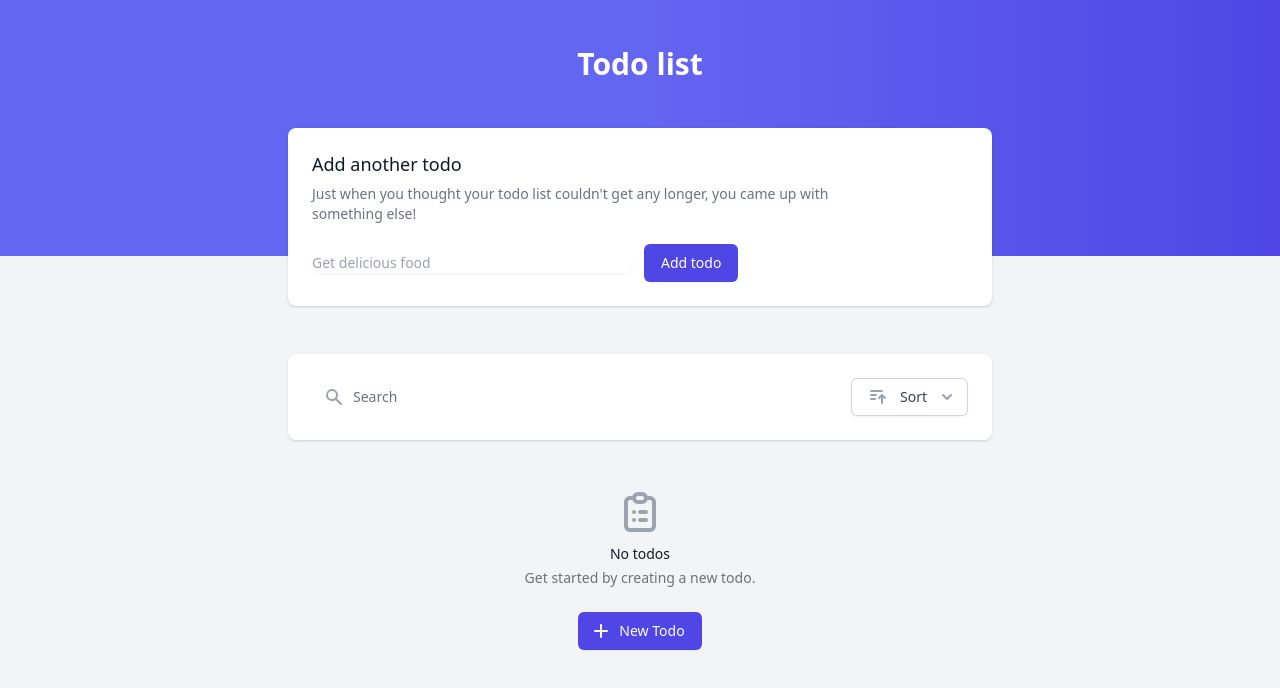
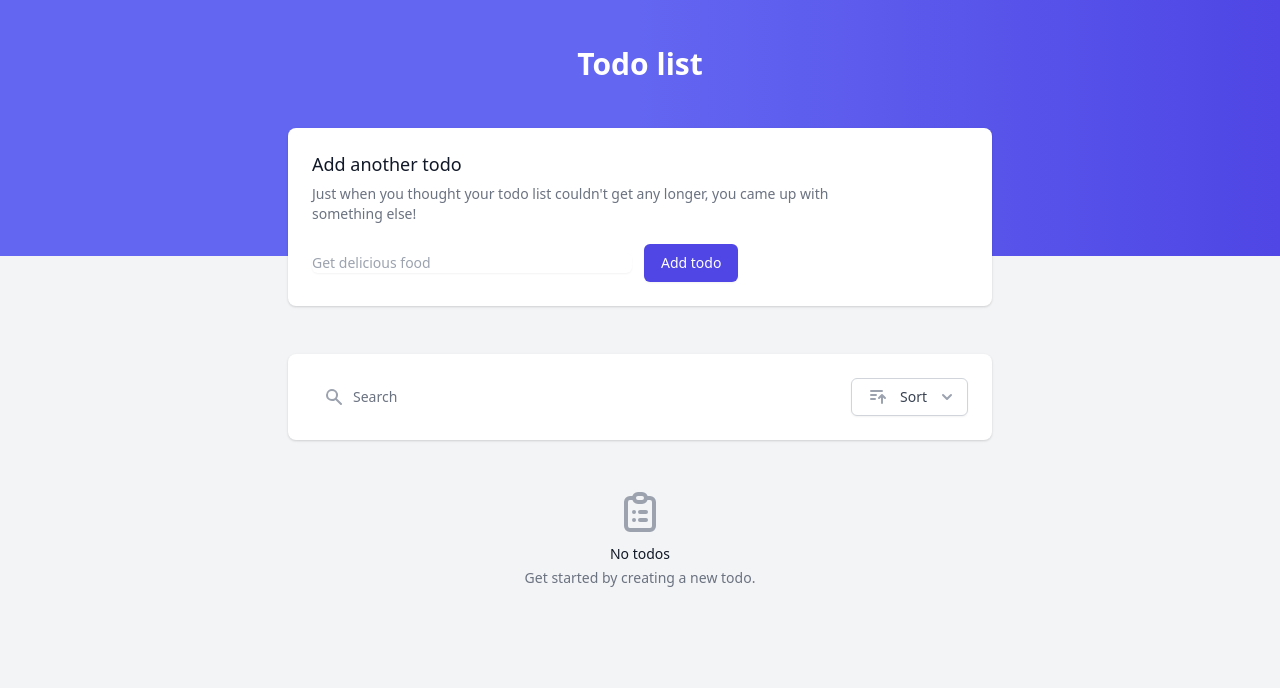
Before and after one commit to Lexus123/todo, a React (Create React App) app: page / in a window 1280 px wide. Shown: the top 688 px of the page. Built offline with nearby package versions, Linux system fonts and the light colour scheme; a web font is replaced by a local one.

Commit message:
Removed unused stuff

```diff
--- a/src/components/ui/Empty.js
+++ b/src/components/ui/Empty.js
@@ -1,14 +1,4 @@
-/* This example requires Tailwind CSS v2.0+ */
-import { PlusIcon } from '@heroicons/react/solid'
-
 export default function Empty() {
-	const newTodoInput = document.getElementById("todo");
-
-	const onNewTodoHandler = () => {
-		console.log(newTodoInput);
-		// newTodoInput.focus();
-	};
-
 	return (
 		<div className="text-center">
 			<svg className="mx-auto h-12 w-12 text-gray-400" fill="none" viewBox="0 0 24 24" stroke="currentColor" aria-hidden="true">
@@ -16,16 +6,6 @@ export default function Empty() {
 			</svg>
 			<h3 className="mt-2 text-sm font-medium text-gray-900">No todos</h3>
 			<p className="mt-1 text-sm text-gray-500">Get started by creating a new todo.</p>
-			<div className="mt-6">
-				<button
-					type="button"
-					onClick={onNewTodoHandler}
-					className="inline-flex items-center px-4 py-2 border border-transparent shadow-sm text-sm font-medium rounded-md text-white bg-indigo-600 hover:bg-indigo-700 focus:outline-none focus:ring-2 focus:ring-offset-2 focus:ring-indigo-500"
-				>
-					<PlusIcon className="-ml-1 mr-2 h-5 w-5" aria-hidden="true" />
-					New Todo
-				</button>
-			</div>
 		</div>
 	)
 }
```
Also changed, not shown: src/components/layout/Layout.js (+0 -18 lines).
